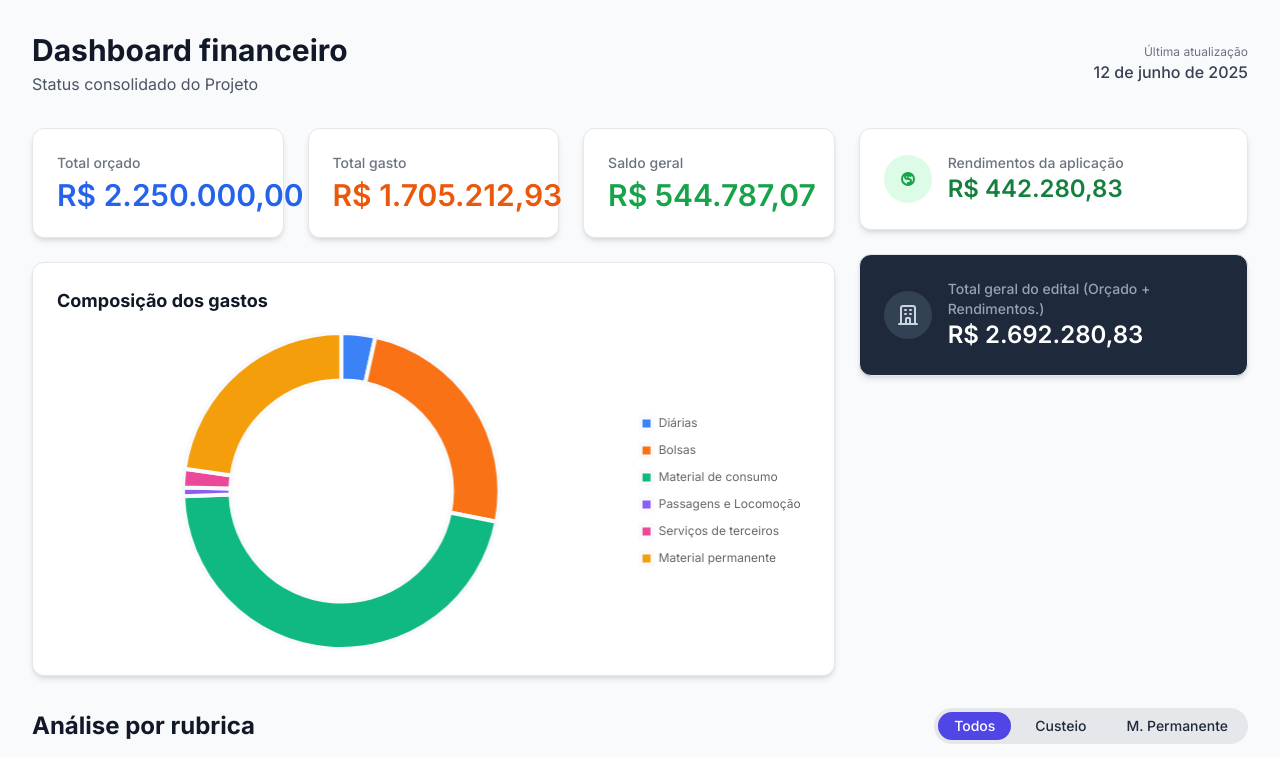
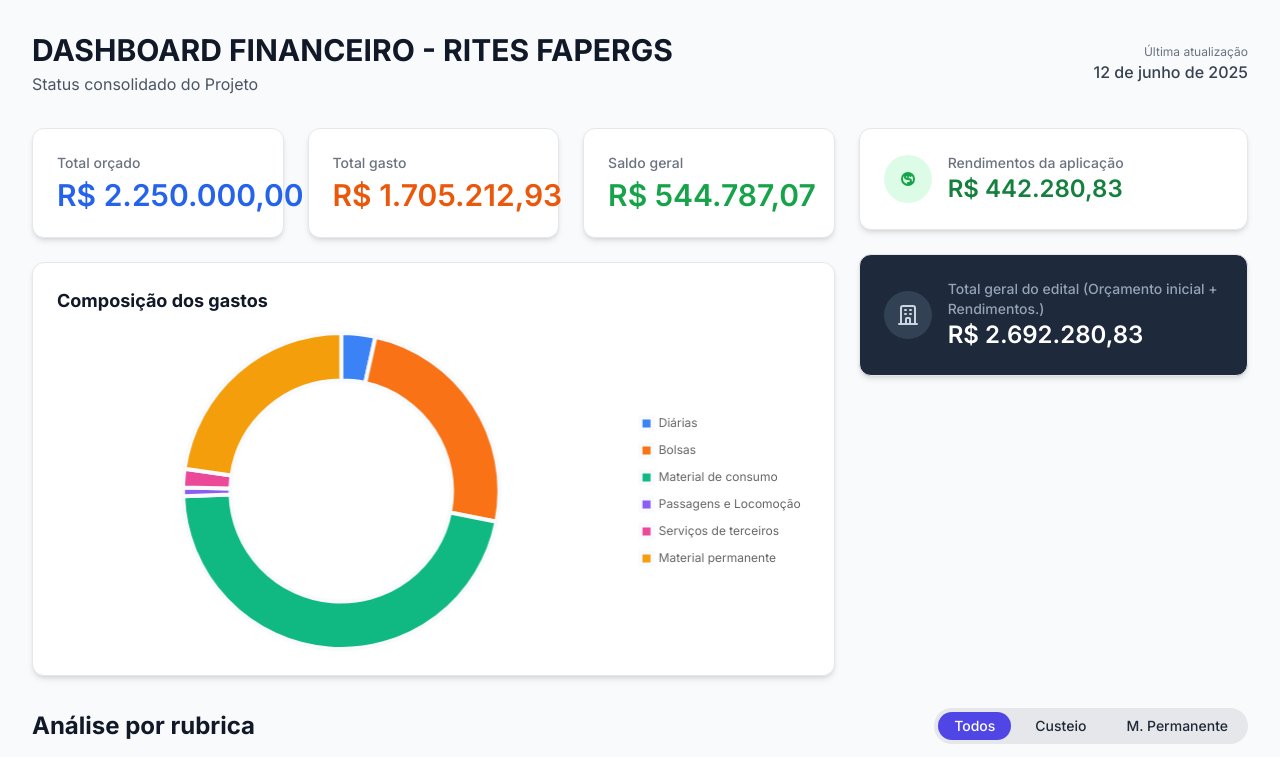
Before and after one commit to mmmedina-alt/painel-financeiro-rites, a plain HTML site: page index.html in a window 1280 px wide. Shown: the top 757 px of the page. Drawn offline with nearby package versions, Linux system fonts and the light colour scheme.

Commit message:
Update index.html

```diff
--- a/index.html
+++ b/index.html
@@ -45,7 +45,7 @@
         <header class="mb-8">
             <div class="flex justify-between items-center">
                 <div>
-                    <h1 class="text-3xl font-bold text-gray-900">Dashboard financeiro</h1>
+                    <h1 class="text-3xl font-bold text-gray-900">DASHBOARD FINANCEIRO - RITES FAPERGS</h1>
                     <p class="mt-1 text-md text-gray-600">Status consolidado do Projeto</p>
                 </div>
                 <div class="text-right">
@@ -103,7 +103,7 @@
                              <svg class="w-6 h-6 text-slate-300" fill="none" stroke="currentColor" viewBox="0 0 24 24" xmlns="http://www.w3.org/2000/svg"><path stroke-linecap="round" stroke-linejoin="round" stroke-width="2" d="M19 21V5a2 2 0 00-2-2H7a2 2 0 00-2 2v16m14 0h2m-2 0h-5m-9 0H3m2 0h5M9 7h1m-1 4h1m4-4h1m-1 4h1m-5 10v-5a1 1 0 011-1h2a1 1 0 011 1v5m-4 0h4"></path></svg>
                         </div>
                         <div>
-                            <h2 class="text-sm font-medium text-slate-400">Total geral do edital (Orçado + Rendimentos.)</h2>
+                            <h2 class="text-sm font-medium text-slate-400">Total geral do edital (Orçamento inicial + Rendimentos.)</h2>
                             <p class="text-2xl font-semibold" id="totalEdital">R$ 0,00</p>
                         </div>
                     </div>
```
